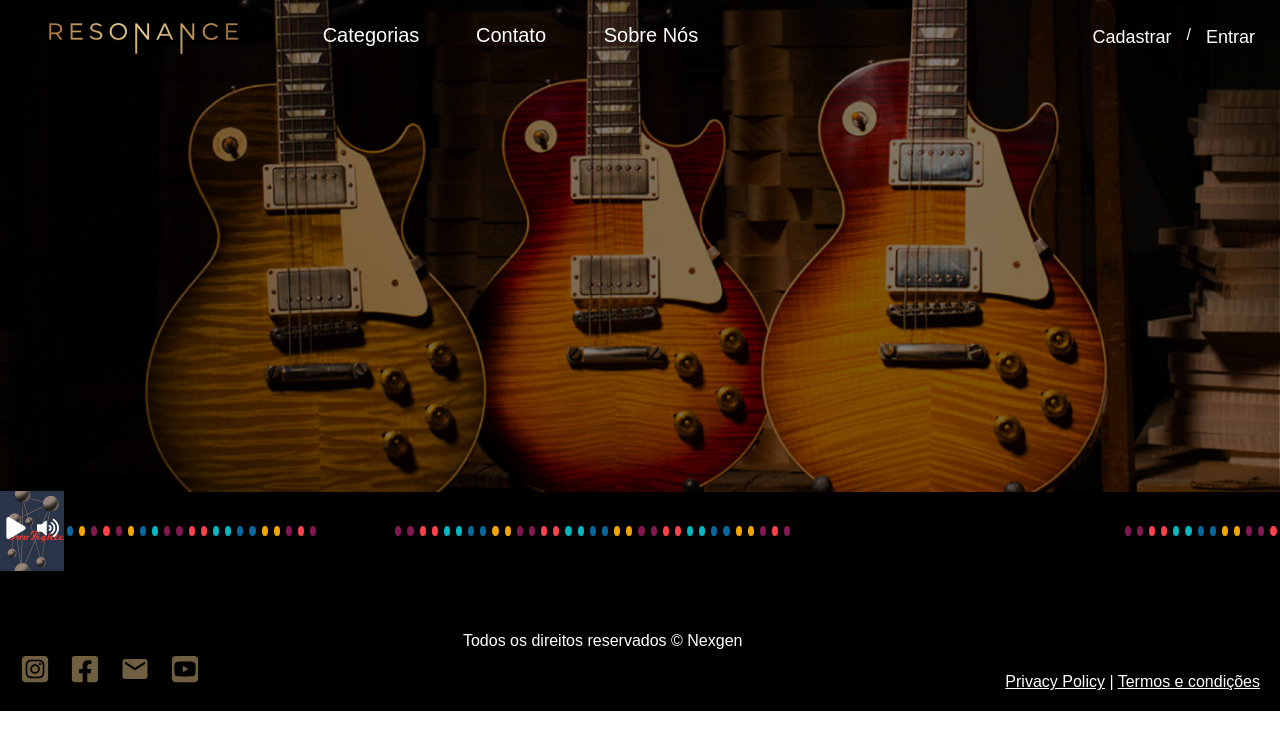
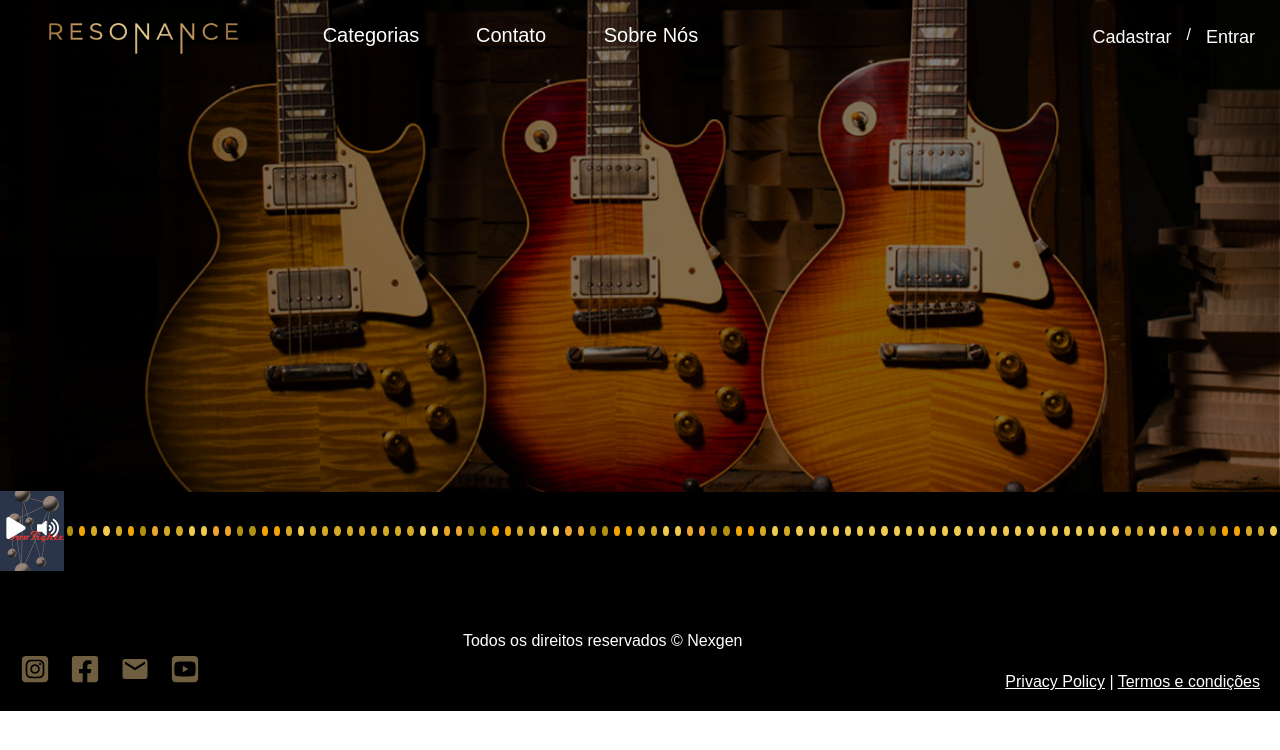
Before and after one commit to 111Yokoo/projeto-loja-instrumentosMusicais, a React (Create React App) app in the folder resonance-loja/: page / in a window 1280 px wide. Shown: the top 750 px of the page. Built offline with nearby package versions, Linux system fonts and the light colour scheme.

Commit message:
atualização music

```diff
--- a/resonance-loja/src/components/Music/styles.css
+++ b/resonance-loja/src/components/Music/styles.css
@@ -38,113 +38,113 @@
     transition: height 0.3s, background-color 0.5s;
 }
 /* Animation */
-span:nth-child(120).animate { background: #ff414d; animation: anim 0.7s infinite; }
+span:nth-child(120).animate { background: #F0C94F; animation: anim 0.7s infinite; }
 span:nth-child(119).animate,
-span:nth-child(121).animate { background: #821752; animation: anim 0.8s infinite; }
+span:nth-child(121).animate { background: #D3A925; animation: anim 0.8s infinite; }
 span:nth-child(118).animate,
 span:nth-child(117).animate { background: #f0a500; animation: anim 0.9s infinite; }
 span:nth-child(116).animate,
-span:nth-child(115).animate { background: #07689f; animation: anim 1s infinite; }
+span:nth-child(115).animate { background: #B1910F; animation: anim 1s infinite; }
 span:nth-child(114).animate,
-span:nth-child(113).animate { background: #00b7c2; animation: anim 1.1s infinite; }
+span:nth-child(113).animate { background: #ECA42E; animation: anim 1.1s infinite; }
 span:nth-child(112).animate,
-span:nth-child(111).animate { background: #ff414d; animation: anim 1.2s infinite; }
+span:nth-child(111).animate { background: #F0C94F; animation: anim 1.2s infinite; }
 span:nth-child(110).animate,
-span:nth-child(109).animate { background: #821752; animation: anim 1.3s infinite; }
+span:nth-child(109).animate { background: #D3A925; animation: anim 1.3s infinite; }
 span:nth-child(108).animate,
 span:nth-child(107).animate { background: #f0a500; animation: anim 1.4s infinite; }
 span:nth-child(106).animate,
-span:nth-child(105).animate { background: #07689f; animation: anim 1.5s infinite; }
+span:nth-child(105).animate { background: #B1910F; animation: anim 1.5s infinite; }
 span:nth-child(104).animate,
-span:nth-child(103).animate { background: #00b7c2; animation: anim 1.6s infinite; }
+span:nth-child(103).animate { background: #ECA42E; animation: anim 1.6s infinite; }
 span:nth-child(102).animate,
-span:nth-child(101).animate { background: #ff414d; animation: anim 1.7s infinite; }
+span:nth-child(101).animate { background: #F0C94F; animation: anim 1.7s infinite; }
 span:nth-child(100).animate,
-span:nth-child(99).animate { background: #821752; animation: anim 1.8s infinite; }
+span:nth-child(99).animate { background: #D3A925; animation: anim 1.8s infinite; }
 span:nth-child(98).animate,
 span:nth-child(97).animate { background: #f0a500; animation: anim 1.9s infinite; }
 span:nth-child(96).animate,
-span:nth-child(95).animate { background: #07689f; animation: anim 2s infinite; }
+span:nth-child(95).animate { background: #B1910F; animation: anim 2s infinite; }
 span:nth-child(94).animate,
-span:nth-child(93).animate { background: #00b7c2; animation: anim 2.1s infinite; }
+span:nth-child(93).animate { background: #ECA42E; animation: anim 2.1s infinite; }
 span:nth-child(92).animate,
-span:nth-child(91).animate { background: #ff414d; animation: anim 2.2s infinite; }
+span:nth-child(91).animate { background: #F0C94F; animation: anim 2.2s infinite; }
 span:nth-child(90).animate,
-span:nth-child(89).animate { background: #821752; animation: anim 2.3s infinite; }
+span:nth-child(89).animate { background: #D3A925; animation: anim 2.3s infinite; }
 span:nth-child(88).animate,
 span:nth-child(87).animate { background: #f0a500; animation: anim 2.4s infinite; }
 span:nth-child(86).animate,
-span:nth-child(85).animate { background: #07689f; animation: anim 2.5s infinite; }
+span:nth-child(85).animate { background: #B1910F; animation: anim 2.5s infinite; }
 span:nth-child(84).animate,
-span:nth-child(83).animate { background: #00b7c2; animation: anim 2.6s infinite; }
+span:nth-child(83).animate { background: #ECA42E; animation: anim 2.6s infinite; }
 span:nth-child(82).animate,
-span:nth-child(81).animate { background: #ff414d; animation: anim 2.7s infinite; }
+span:nth-child(81).animate { background: #F0C94F; animation: anim 2.7s infinite; }
 span:nth-child(80).animate,
-span:nth-child(79).animate { background: #821752; animation: anim 2.8s infinite; }
+span:nth-child(79).animate { background: #D3A925; animation: anim 2.8s infinite; }
 span:nth-child(78).animate,
 span:nth-child(77).animate { background: #f0a500; animation: anim 2.9s infinite; }
 span:nth-child(76).animate,
-span:nth-child(75).animate { background: #07689f; animation: anim 3s infinite; }
+span:nth-child(75).animate { background: #B1910F; animation: anim 3s infinite; }
 span:nth-child(74).animate,
-span:nth-child(73).animate { background: #00b7c2; animation: anim 3.1s infinite; }
+span:nth-child(73).animate { background: #ECA42E; animation: anim 3.1s infinite; }
 span:nth-child(72).animate,
-span:nth-child(71).animate { background: #ff414d; animation: anim 3.2s infinite; }
+span:nth-child(71).animate { background: #F0C94F; animation: anim 3.2s infinite; }
 span:nth-child(70).animate,
-span:nth-child(69).animate { background: #821752; animation: anim 3.3s infinite; }
+span:nth-child(69).animate { background: #D3A925; animation: anim 3.3s infinite; }
 span:nth-child(68).animate,
 span:nth-child(67).animate { background: #f0a500; animation: anim 3.4s infinite; }
 span:nth-child(66).animate,
-span:nth-child(65).animate { background: #07689f; animation: anim 3.5s infinite; }
+span:nth-child(65).animate { background: #B1910F; animation: anim 3.5s infinite; }
 span:nth-child(64).animate,
-span:nth-child(63).animate { background: #00b7c2; animation: anim 3.6s infinite; }
+span:nth-child(63).animate { background: #ECA42E; animation: anim 3.6s infinite; }
 span:nth-child(62).animate,
-span:nth-child(61).animate { background: #ff414d; animation: anim 3.7s infinite; }
-span:nth-child(60).animate { background: #ff414d; animation: anim 0.7s infinite; }
+span:nth-child(61).animate { background: #F0C94F; animation: anim 3.7s infinite; }
+span:nth-child(60).animate { background: #F0C94F; animation: anim 0.7s infinite; }
 span:nth-child(59).animate,
-span:nth-child(61).animate { background: #821752; animation: anim 0.8s infinite; }
+span:nth-child(61).animate { background: #D3A925; animation: anim 0.8s infinite; }
 span:nth-child(58).animate,
 span:nth-child(57).animate { background: #f0a500; animation: anim 0.9s infinite; }
 span:nth-child(56).animate,
-span:nth-child(55).animate { background: #07689f; animation: anim 1s infinite; }
+span:nth-child(55).animate { background: #B1910F; animation: anim 1s infinite; }
 span:nth-child(54).animate,
-span:nth-child(53).animate { background: #00b7c2; animation: anim 1.1s infinite; }
+span:nth-child(53).animate { background: #ECA42E; animation: anim 1.1s infinite; }
 span:nth-child(52).animate,
-span:nth-child(51).animate { background: #ff414d; animation: anim 1.2s infinite; }
+span:nth-child(51).animate { background: #F0C94F; animation: anim 1.2s infinite; }
 span:nth-child(50).animate,
-span:nth-child(49).animate { background: #821752; animation: anim 1.3s infinite; }
+span:nth-child(49).animate { background: #D3A925; animation: anim 1.3s infinite; }
 span:nth-child(48).animate,
 span:nth-child(47).animate { background: #f0a500; animation: anim 1.4s infinite; }
 span:nth-child(46).animate,
-span:nth-child(45).animate { background: #07689f; animation: anim 1.5s infinite; }
+span:nth-child(45).animate { background: #B1910F; animation: anim 1.5s infinite; }
 span:nth-child(44).animate,
-span:nth-child(43).animate { background: #00b7c2; animation: anim 1.6s infinite; }
+span:nth-child(43).animate { background: #ECA42E; animation: anim 1.6s infinite; }
 span:nth-child(42).animate,
-span:nth-child(41).animate { background: #ff414d; animation: anim 1.7s infinite; }
+span:nth-child(41).animate { background: #F0C94F; animation: anim 1.7s infinite; }
 span:nth-child(40).animate,
-span:nth-child(39).animate { background: #821752; animation: anim 1.8s infinite; }
+span:nth-child(39).animate { background: #D3A925; animation: anim 1.8s infinite; }
 span:nth-child(38).animate,
 span:nth-child(37).animate { background: #f0a500; animation: anim 1.9s infinite; }
 span:nth-child(36).animate,
-span:nth-child(35).animate { background: #07689f; animation: anim 2s infinite; }
+span:nth-child(35).animate { background: #B1910F; animation: anim 2s infinite; }
 span:nth-child(34).animate,
-span:nth-child(33).animate { background: #00b7c2; animation: anim 2.1s infinite; }
+span:nth-child(33).animate { background: #ECA42E; animation: anim 2.1s infinite; }
 span:nth-child(32).animate,
-span:nth-child(31).animate { background: #ff414d; animation: anim 2.2s infinite; }
+span:nth-child(31).animate { background: #F0C94F; animation: anim 2.2s infinite; }
 span:nth-child(30).animate,
-span:nth-child(29).animate { background: #821752; animation: anim 2.3s infinite; }
+span:nth-child(29).animate { background: #D3A925; animation: anim 2.3s infinite; }
 span:nth-child(28).animate,
 span:nth-child(27).animate { background: #f0a500; animation: anim 2.4s infinite; }
 span:nth-child(26).animate,
-span:nth-child(25).animate { background: #07689f; animation: anim 2.5s infinite; }
+span:nth-child(25).animate { background: #B1910F; animation: anim 2.5s infinite; }
 span:nth-child(24).animate,
-span:nth-child(23).animate { background: #00b7c2; animation: anim 2.6s infinite; }
+span:nth-child(23).animate { background: #ECA42E; animation: anim 2.6s infinite; }
 span:nth-child(21).animate {
-    background: #ff414d;
+    background: #F0C94F;
     animation: anim 0.7s infinite;
 }
 span:nth-child(20).animate,
 span:nth-child(22).animate {
-    background: #821752;
+    background: #D3A925;
     animation: anim 0.8s infinite;
 }
 span:nth-child(19).animate,
@@ -154,31 +154,31 @@ span:nth-child(18).animate {
 }
 span:nth-child(17).animate,
 span:nth-child(16).animate {
-    background: #07689f;
+    background: #B1910F;
     animation: anim 1s infinite;
 }
 span:nth-child(15).animate,
 span:nth-child(14).animate {
-    background: #00b7c2;
+    background: #ECA42E;
     animation: anim 1.1s infinite;
 }
 span:nth-child(13).animate,
 span:nth-child(12).animate {
-    background: #ff414d;
+    background: #F0C94F;
     animation: anim 1.2s infinite;
 }
 span:nth-child(11).animate,
 span:nth-child(10).animate {
-    background: #821752;
+    background: #D3A925;
     animation: anim 1.3s infinite;
 }
 span:nth-child(5).animate {
-    background: #ff414d;
+    background: #F0C94F;
     animation: anim 0.7s infinite;
 }
 span:nth-child(4).animate,
 span:nth-child(6).animate {
-    background: #821752;
+    background: #D3A925;
     animation: anim 0.8s infinite;
 }
 span:nth-child(3).animate,
@@ -188,88 +188,124 @@ span:nth-child(7).animate {
 }
 span:nth-child(2).animate,
 span:nth-child(8).animate {
-    background: #07689f;
+    background: #B1910F;
     animation: anim 1s infinite;
 }
 span:nth-child(1).animate,
 span:nth-child(9).animate {
-    background: #00b7c2;
+    background: #ECA42E;
     animation: anim 1.1s infinite;
 }
 
 /* Estilo estático */
-span:nth-child(120).static { background: #ff414d; }
+span:nth-child(120).static { background: #F0C94F; }
 span:nth-child(119).static,
-span:nth-child(121).static { background: #821752; }
+span:nth-child(121).static { background: #D3A925; }
 span:nth-child(118).static,
 span:nth-child(117).static { background: #f0a500; }
 span:nth-child(116).static,
-span:nth-child(115).static { background: #07689f; }
+span:nth-child(115).static { background: #B1910F; }
 span:nth-child(114).static,
-span:nth-child(113).static { background: #00b7c2; }
+span:nth-child(113).static { background: #ECA42E; }
 span:nth-child(112).static,
-span:nth-child(111).static { background: #ff414d; }
+span:nth-child(111).static { background: #F0C94F; }
 span:nth-child(110).static,
-span:nth-child(109).static { background: #821752; }
+span:nth-child(109).static { background: #D3A925; }
 span:nth-child(108).static,
 span:nth-child(107).static { background: #f0a500; }
 span:nth-child(106).static,
-span:nth-child(105).static { background: #07689f; }
+span:nth-child(105).static { background: #B1910F; }
 span:nth-child(104).static,
-span:nth-child(103).static { background: #00b7c2; }
+span:nth-child(103).static { background: #ECA42E; }
 span:nth-child(102).static,
-span:nth-child(101).static { background: #ff414d; }
+span:nth-child(101).static { background: #F0C94F; }
 span:nth-child(100).static,
-span:nth-child(99).static { background: #821752; }
+span:nth-child(99).static { background: #D3A925; }
 span:nth-child(98).static,
 span:nth-child(97).static { background: #f0a500; }
 span:nth-child(96).static,
-span:nth-child(95).static { background: #07689f; }
+span:nth-child(95).static { background: #B1910F; }
 span:nth-child(94).static,
-span:nth-child(93).static { background: #00b7c2; }
+span:nth-child(93).static { background: #ECA42E; }
 span:nth-child(92).static,
-span:nth-child(91).static { background: #ff414d; }
+span:nth-child(91).static { background: #F0C94F; }
 span:nth-child(90).static,
-span:nth-child(89).static { background: #821752; }
-span:nth-child(60).static { background: #ff414d; }
+span:nth-child(89).static { background: #D3A925; }
+span:nth-child(88).static { background: #F0C94F; }
+span:nth-child(87).static,
+span:nth-child(86).static { background: #F0C94F; }
+span:nth-child(85).static,
+span:nth-child(84).static { background: #F0C94F; }
+span:nth-child(83).static,
+span:nth-child(82).static { background: #F0C94F; }
+span:nth-child(81).static,
+span:nth-child(80).static { background: #F0C94F; }
+span:nth-child(79).static,
+span:nth-child(78).static { background: #F0C94F; }
+span:nth-child(77).static,
+span:nth-child(76).static { background: #F0C94F; }
+span:nth-child(75).static,
+span:nth-child(74).static { background: #F0C94F; }
+span:nth-child(73).static,
+span:nth-child(72).static { background: #F0C94F; }
+span:nth-child(71).static,
+span:nth-child(70).static { background: #F0C94F; }
+span:nth-child(69).static,
+span:nth-child(68).static { background: #F0C94F; }
+span:nth-child(67).static,
+span:nth-child(66).static { background: #F0C94F; }
+span:nth-child(65).static,
+span:nth-child(64).static { background: #F0C94F; }
+span:nth-child(63).static,
+span:nth-child(62).static { background: #F0C94F; }
+span:nth-child(61).static,
+span:nth-child(60).static { background: #F0C94F; }
 span:nth-child(59).static,
-span:nth-child(61).static { background: #821752; }
+span:nth-child(61).static { background: #D3A925; }
 span:nth-child(58).static,
 span:nth-child(57).static { background: #f0a500; }
 span:nth-child(56).static,
-span:nth-child(55).static { background: #07689f; }
+span:nth-child(55).static { background: #B1910F; }
 span:nth-child(54).static,
-span:nth-child(53).static { background: #00b7c2; }
+span:nth-child(53).static { background: #ECA42E; }
 span:nth-child(52).static,
-span:nth-child(51).static { background: #ff414d; }
+span:nth-child(51).static { background: #F0C94F; }
 span:nth-child(50).static,
-span:nth-child(49).static { background: #821752; }
+span:nth-child(49).static { background: #D3A925; }
 span:nth-child(48).static,
 span:nth-child(47).static { background: #f0a500; }
 span:nth-child(46).static,
-span:nth-child(45).static { background: #07689f; }
+span:nth-child(45).static { background: #B1910F; }
 span:nth-child(44).static,
-span:nth-child(43).static { background: #00b7c2; }
+span:nth-child(43).static { background: #ECA42E; }
 span:nth-child(42).static,
-span:nth-child(41).static { background: #ff414d; }
+span:nth-child(41).static { background: #F0C94F; }
 span:nth-child(40).static,
-span:nth-child(39).static { background: #821752; }
+span:nth-child(39).static { background: #D3A925; }
 span:nth-child(38).static,
 span:nth-child(37).static { background: #f0a500; }
 span:nth-child(36).static,
-span:nth-child(35).static { background: #07689f; }
+span:nth-child(35).static { background: #B1910F; }
 span:nth-child(34).static,
-span:nth-child(33).static { background: #00b7c2; }
+span:nth-child(33).static { background: #ECA42E; }
 span:nth-child(32).static,
-span:nth-child(31).static { background: #ff414d; }
+span:nth-child(31).static { background: #F0C94F; }
 span:nth-child(30).static,
-span:nth-child(29).static { background: #821752; }
+span:nth-child(29).static { background: #D3A925; }
+span:nth-child(28).static,
+span:nth-child(27).static { background: #D3A925; }
+span:nth-child(26).static,
+span:nth-child(25).static { background: #D3A925; }
+span:nth-child(24).static,
+span:nth-child(23).static { background: #D3A925; }
+span:nth-child(22).static,
+
 span:nth-child(21).static {
-    background: #ff414d;
+    background: #F0C94F;
 }
 span:nth-child(20).static,
 span:nth-child(22).static {
-    background: #821752;
+    background: #D3A925;
 }
 span:nth-child(19).static,
 span:nth-child(18).static {
@@ -277,26 +313,26 @@ span:nth-child(18).static {
 }
 span:nth-child(17).static,
 span:nth-child(16).static {
-    background: #07689f;
+    background: #B1910F;
 }
 span:nth-child(15).static,
 span:nth-child(14).static {
-    background: #00b7c2;
+    background: #ECA42E;
 }
 span:nth-child(13).static,
 span:nth-child(12).static {
-    background: #ff414d;
+    background: #F0C94F;
 }
 span:nth-child(11).static,
 span:nth-child(10).static {
-    background: #821752;
+    background: #D3A925;
 }
 span:nth-child(5).static {
-    background: #ff414d;
+    background: #F0C94F;
 }
 span:nth-child(4).static,
 span:nth-child(6).static {
-    background: #821752;
+    background: #D3A925;
 }
 span:nth-child(3).static,
 span:nth-child(7).static {
@@ -304,11 +340,11 @@ span:nth-child(7).static {
 }
 span:nth-child(2).static,
 span:nth-child(8).static {
-    background: #07689f;
+    background: #B1910F;
 }
 span:nth-child(1).static,
 span:nth-child(9).static {
-    background: #00b7c2;
+    background: #ECA42E;
 }
 
 /* Animação */
```
